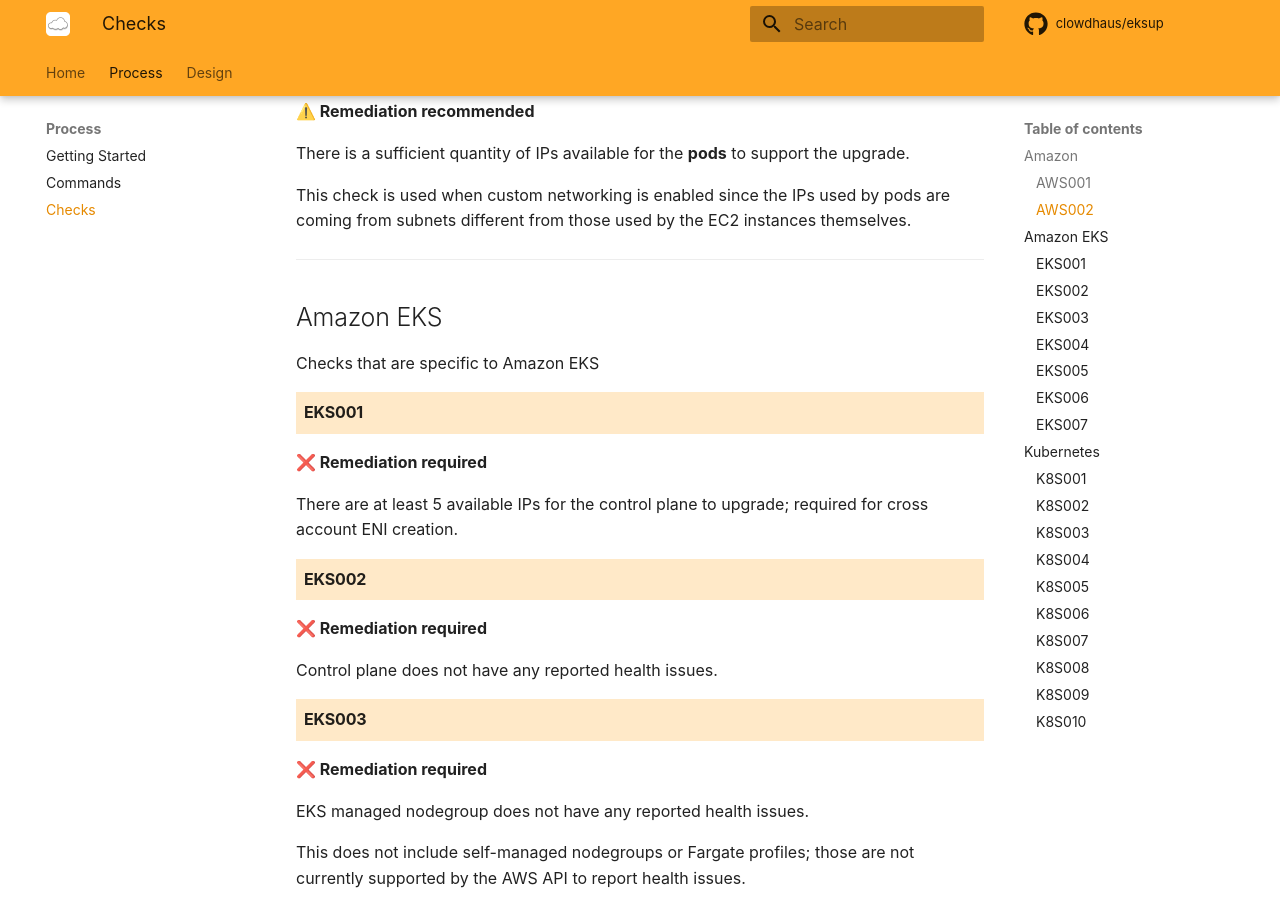
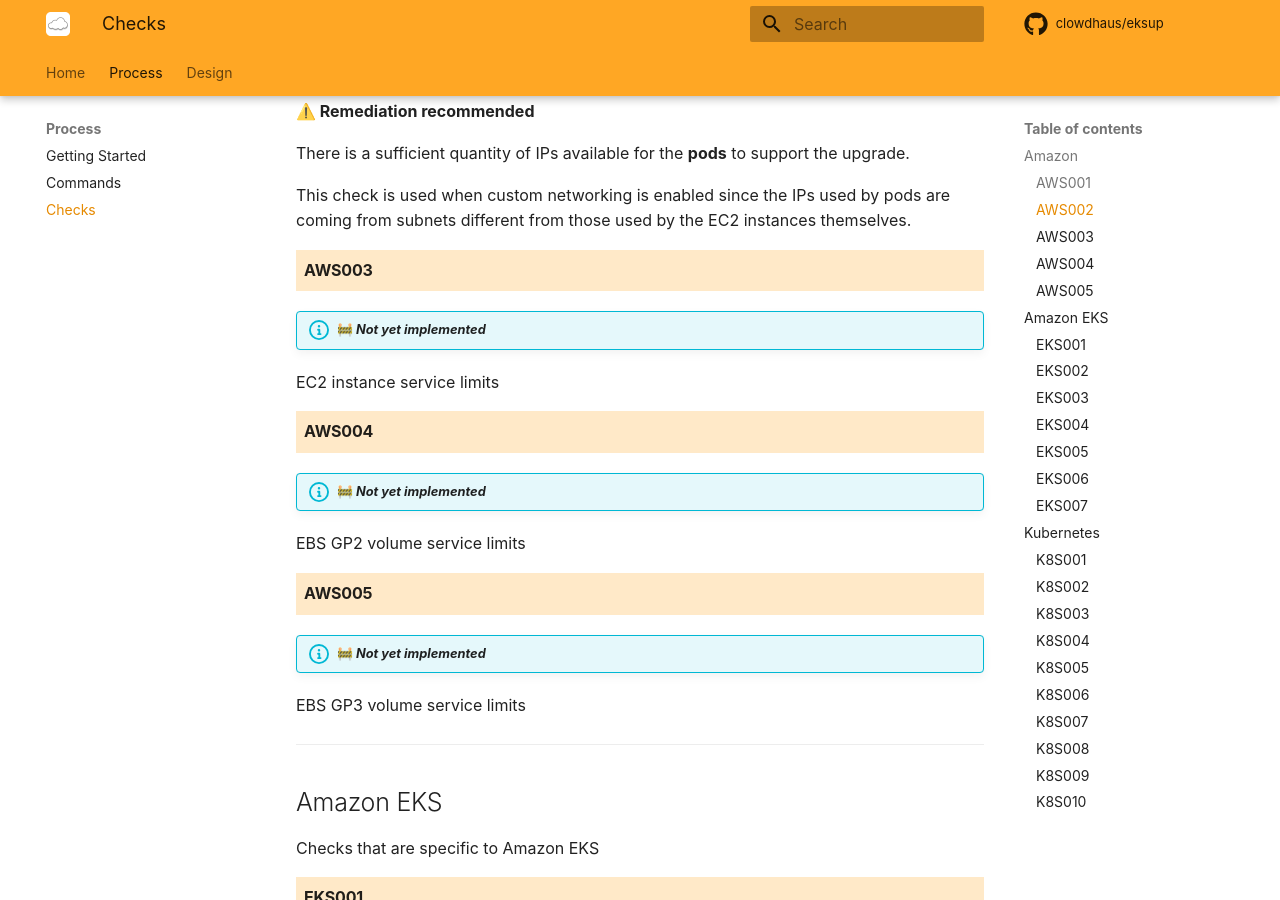
Before and after one commit to clowdhaus/eksup, an MkDocs documentation site: the page built from docs/process/checks.md, in a window 1280 px wide and 900 px high, scrolled down 936 px. Built offline with MkDocs 1.6.1 and Material for MkDocs 9.7.7, drawn with Linux system fonts in a browser that asks for light colours; some web fonts are replaced; comment, search, counter and statistics services are not loaded.

Commit message:
chore: Un-comment checks that need to be implemented still

```diff
--- a/docs/process/checks.md
+++ b/docs/process/checks.md
@@ -29,7 +29,7 @@ There is a sufficient quantity of IPs available for the **pods** to support the
 
 This check is used when custom networking is enabled since the IPs used by pods are coming from subnets different from those used by the EC2 instances themselves.
 
-<!-- #### AWS003
+#### AWS003
 !!! info "🚧 _Not yet implemented_"
 
 EC2 instance service limits
@@ -42,7 +42,7 @@ EBS GP2 volume service limits
 #### AWS005
 !!! info "🚧 _Not yet implemented_"
 
-EBS GP3 volume service limits -->
+EBS GP3 volume service limits
 
 ---
 
```
